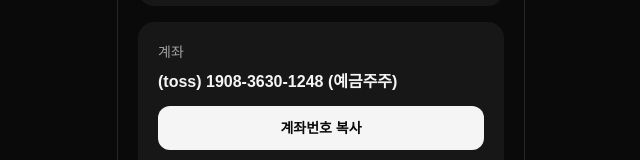
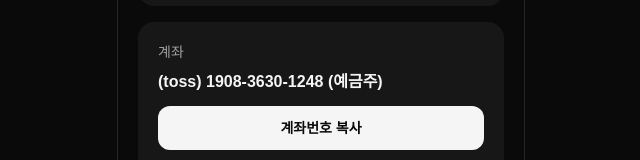
Before and after one commit to ogjiwon588-cell/timeworth, a Next.js app: page /donate in a window 1280 px wide. Shown: the part 371-531 px from the top of the page, without its empty margins (319-959 px from the left). Built offline with nearby package versions, Linux system fonts and the light colour scheme.

Commit message:
fix donate toast string

```diff
--- a/app/donate/page.tsx
+++ b/app/donate/page.tsx
@@ -3,7 +3,7 @@
 import { useMemo, useState } from "react";
 
 const BANK_NAME = "toss"; // TODO
-const ACCOUNT_HOLDER = "예금주주"; // TODO
+const ACCOUNT_HOLDER = "예금주"; // TODO
 const ACCOUNT_NUMBER = "1908-3630-1248"; // TODO
 
 const SUGGESTED = [1000, 3000, 5000];
@@ -24,7 +24,7 @@
   async function copyText(text: string, ok: string, fail: string) {
     try {
       await navigator.clipboard.writeText(text);
-      setToast(오케이);
+      setToast("오케이");
       window.setTimeout(() => setToast(""), 2200);
     } catch {
       setToast(fail);
```
